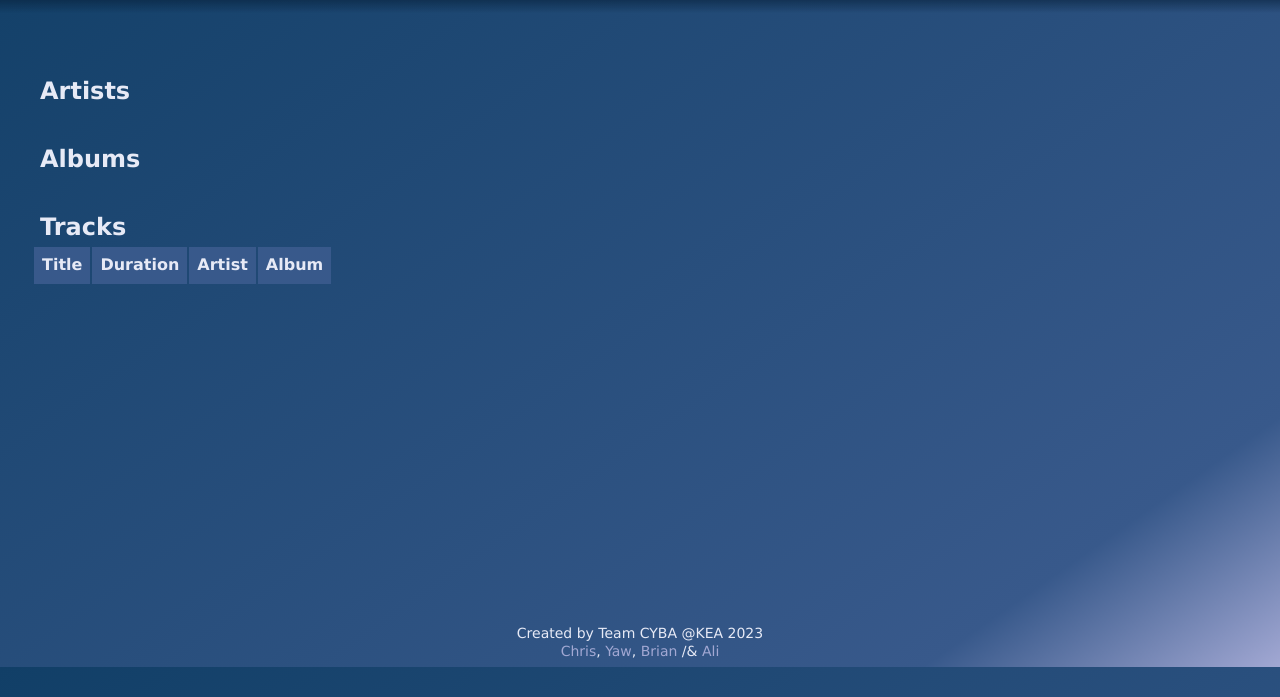
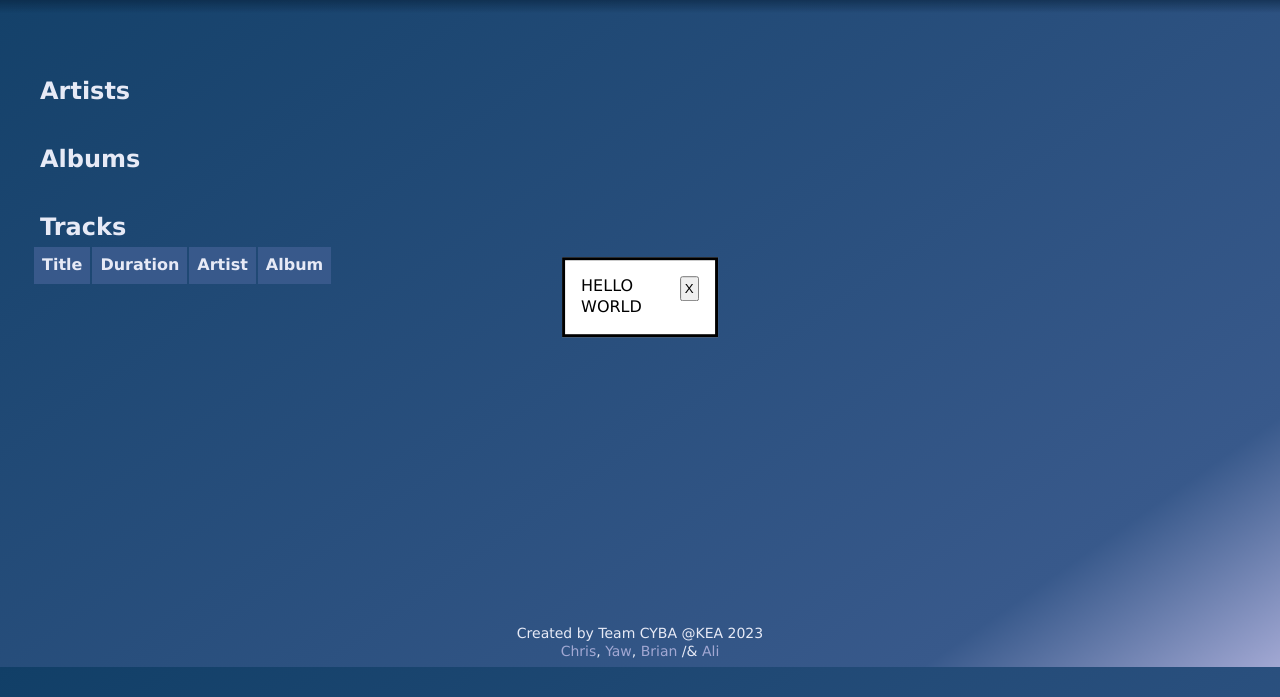
Before and after one commit to YawHB/cyba-oop-assignment-musicbase, a website with bundled scripts: page dist/index.html in a window 1280 px wide. Shown: the part 103-800 px from the top of the page. Built offline with nearby package versions, Linux system fonts and the light colour scheme; files whose address does not match are found by name.

Commit message:
added dialog html element

```diff
--- a/dist/css/style.css
+++ b/dist/css/style.css
@@ -254,6 +254,23 @@ header .search-container select:focus {
     box-shadow: var(--shadow);
 }
 
+/* Dialog */
+
+#main-dialog-frame {
+	/* max-height: 37em; */
+	/* margin: auto; */
+	padding: 1em;
+    position: fixed;
+    top: 50%;
+    left: 50%;
+    transform: translate(-50%, -50%);
+}
+
+#btn-close-dialog-modal {
+	float: right;
+    padding: 0.2rem;
+}
+
 /* Media queries */
 
 @media (max-width: 479px) {
--- a/dist/index.html
+++ b/dist/index.html
@@ -45,6 +45,8 @@
                 </tbody>
             </table>
         </section>
+
+
     </main>
 
     <footer>
@@ -53,6 +55,15 @@
                 href="https://github.com/Forkeh">Brian</a> /& <a href="https://github.com/AliHMohammad">Ali</a></p>
     </footer>
 
+    <dialog open id="main-dialog-frame">
+        <button onclick="document.querySelector('#main-dialog-frame').close()" id="btn-close-dialog-modal">X</button>
+        <section id="main-dialog-content">
+            <!-- dialog content -->
+            <p>HELLO WORLD</p>
+        </section>
+	</dialog>
+
+
 </body>
 
 </html>
```
